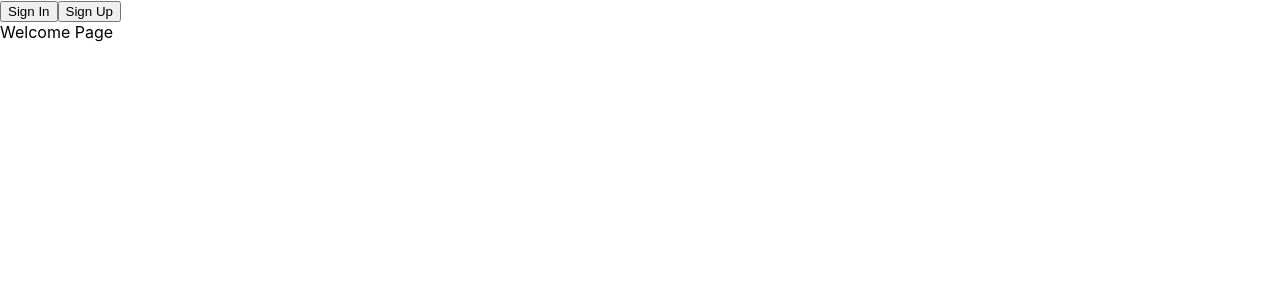
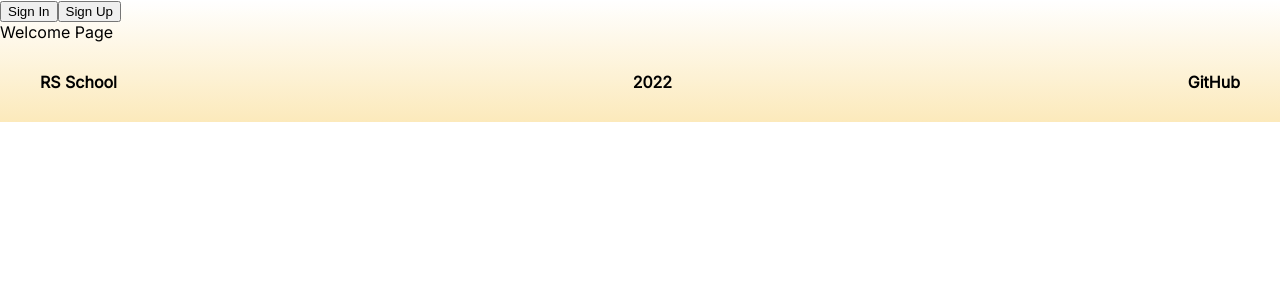
Before and after one commit to S4mm4ael/project-management-app, a React (Create React App) app: page / in a window 1280 px wide. Shown: the top 300 px of the page. Built offline with nearby package versions, Linux system fonts and the light colour scheme.

Commit message:
feat: add footer component

```diff
--- /dev/null
+++ b/src/components/Footer/Footer.module.css
@@ -0,0 +1,10 @@
+.footer__wrapper {
+  display: flex;
+  height: 80px;
+  padding: 0 40px;
+  flex-direction: row;
+  justify-content: space-between;
+  font-weight: 600;
+  font-size: 1rem;
+  align-items: center;
+}
--- /dev/null
+++ b/src/components/Footer/Footer.tsx
@@ -0,0 +1,22 @@
+import React from 'react';
+import styles from './Footer.module.css';
+
+function Footer() {
+  return (
+    <>
+      <footer>
+        <div className={styles.footer__wrapper}>
+          <div className="footer__left">
+            <a href="https://rs.school/">RS School</a>
+          </div>
+          <div className="footer__center">2022</div>
+          <div className="footer__right">
+            <a href="https://github.com/">GitHub</a>
+          </div>
+        </div>
+      </footer>
+    </>
+  );
+}
+
+export default Footer;
--- /dev/null
+++ b/src/components/Header/Header.tsx
@@ -0,0 +1,23 @@
+import React from 'react';
+import { Link } from 'react-router-dom';
+
+function Header() {
+  return (
+    <>
+      <header>
+        <div className="header__wrapper">
+          <nav>
+            <Link to="/login">
+              <button>Sign In</button>
+            </Link>
+            <Link to="/register">
+              <button>Sign Up</button>
+            </Link>
+          </nav>
+        </div>
+      </header>
+    </>
+  );
+}
+
+export default Header;
--- a/src/components/WelcomePage/WelcomePage.tsx
+++ b/src/components/WelcomePage/WelcomePage.tsx
@@ -1,5 +1,6 @@
-import { Link } from 'react-router-dom';
 import { useAuth } from '../hook/useAuth';
+import Header from '../Header/Header';
+import Footer from '../Footer/Footer';
 
 function WelcomePage() {
   const token = localStorage.getItem('token');
@@ -20,15 +21,9 @@ function WelcomePage() {
   if (!token) {
     return (
       <>
-        <nav>
-          <Link to="/login">
-            <button>Sign In</button>
-          </Link>
-          <Link to="/register">
-            <button>Sign Up</button>
-          </Link>
-        </nav>
+        <Header />
         <div>Welcome Page</div>
+        <Footer />
       </>
     );
   }
--- a/src/index.css
+++ b/src/index.css
@@ -1,13 +1,26 @@
+@import url('https://fonts.googleapis.com/css2?family=Inter&display=swap');
+
 body {
   margin: 0;
-  font-family: -apple-system, BlinkMacSystemFont, 'Segoe UI', 'Roboto', 'Oxygen',
-    'Ubuntu', 'Cantarell', 'Fira Sans', 'Droid Sans', 'Helvetica Neue',
-    sans-serif;
+  font-family: 'Inter', sans-serif;
   -webkit-font-smoothing: antialiased;
   -moz-osx-font-smoothing: grayscale;
+
 }
-
+#root{
+  background-image: linear-gradient(180deg, rgba(255, 255, 255, 0) 0%, rgba(247, 201, 85, 0.4) 100%);
+}
 code {
   font-family: source-code-pro, Menlo, Monaco, Consolas, 'Courier New',
     monospace;
 }
+
+a{
+  color: #000;
+  text-decoration: none;
+  transition: .3s;
+}
+a:visited{
+  color: #000;
+}
+a:hover{color: #7795CA;}
```
Also changed, not shown: src/components/Header/Header.module.css (added).
